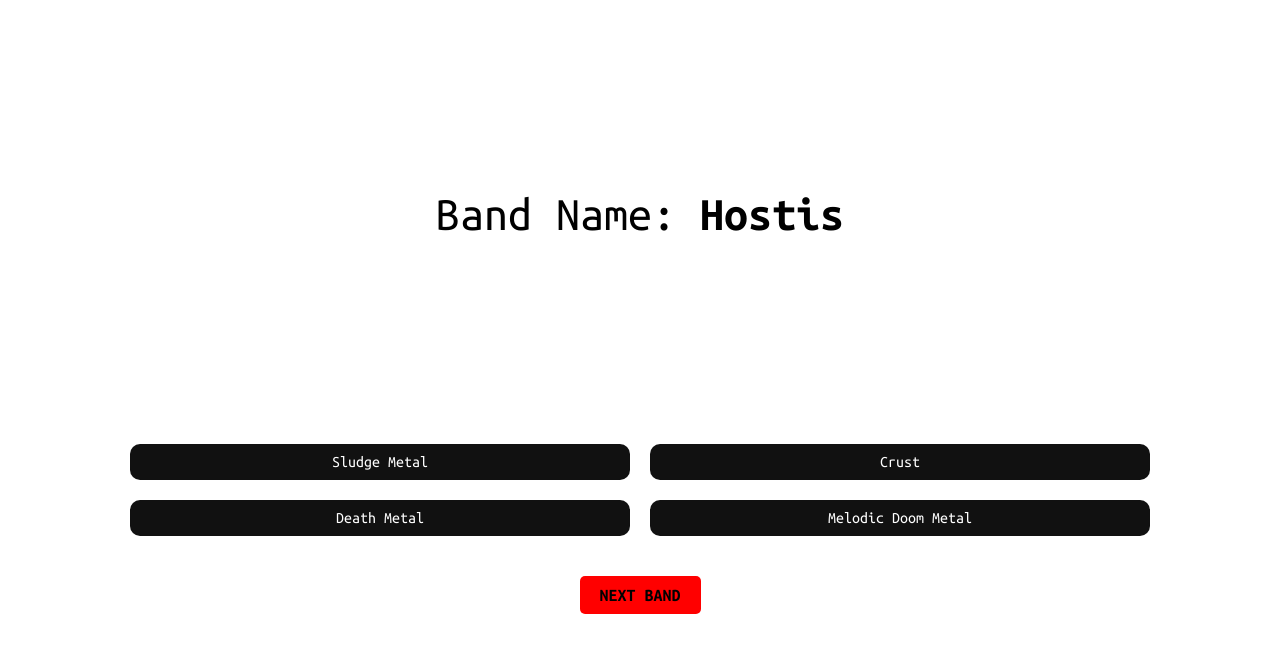
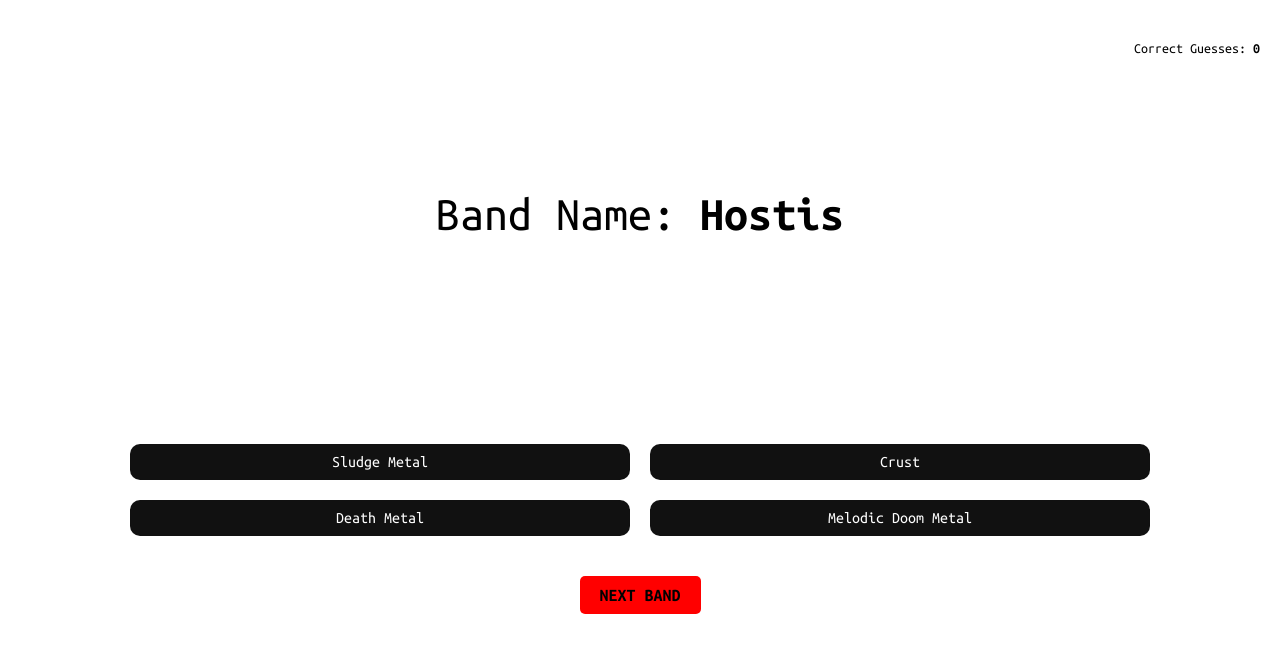
Before and after one commit to nadril-zc/metal-guess, a React (Vite) app: page / in a window 1280 px wide. Shown: the top 652 px of the page. Built offline with nearby package versions, Linux system fonts and the light colour scheme.

Commit message:
Added a counter function

```diff
--- a/src/App.tsx
+++ b/src/App.tsx
@@ -61,6 +61,7 @@ function App() {
   const  [currentBand, setCurrentBand]  = useState<Band | null>(null);
   const [isAnswered, setIsAnswered] = useState<boolean>(false);
   const [isRight, setIsRight] = useState<boolean>(false);
+  const [count, setCount] = useState(0);
 
   // bands is now an array of ~3,100 bands from one random shard —
   useEffect(() => {
@@ -110,6 +111,7 @@ function App() {
 
     if ( currentBand.genres.includes(genre)) {
       setIsRight(true);
+      setCount(prevCount => prevCount + 1);
     } else {
       setIsRight(false);
     }
@@ -129,6 +131,7 @@ function App() {
     <>
       <section className="game">
         <h1 className="bandName">Band Name: <strong>{currentBand.name}</strong></h1>
+        <span className="count">Correct Guesses: <strong>{count}</strong></span>
         <p className={isAnswered ? 'active genre' : 'genre'}>Band Genre: <strong>{genreString}</strong></p>
 
         <p className={isAnswered && isRight ? 'active correct' : 'correct'}>Correct!</p>
--- a/src/app.scss
+++ b/src/app.scss
@@ -305,3 +305,11 @@ main:focus { outline: none !important; }
 
 .correct { color: #32a852; }
 .false { color: #a83232; }
+
+.count {
+	position: absolute;
+	color: #000;
+	font-size: 14px;
+	top: 20px;
+	right: 20px;
+}
```
Also changed, not shown: src/App.css, 1 other file (tests, documents, lock files or other folders).
